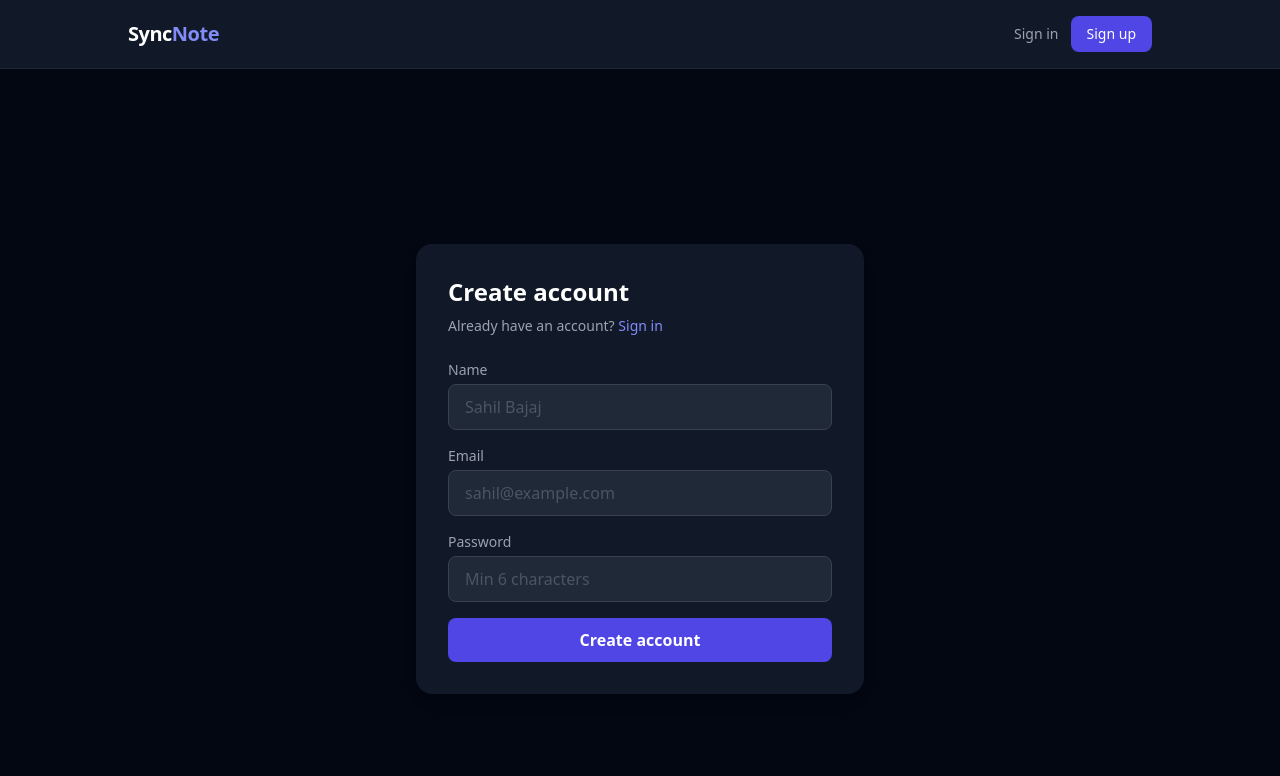
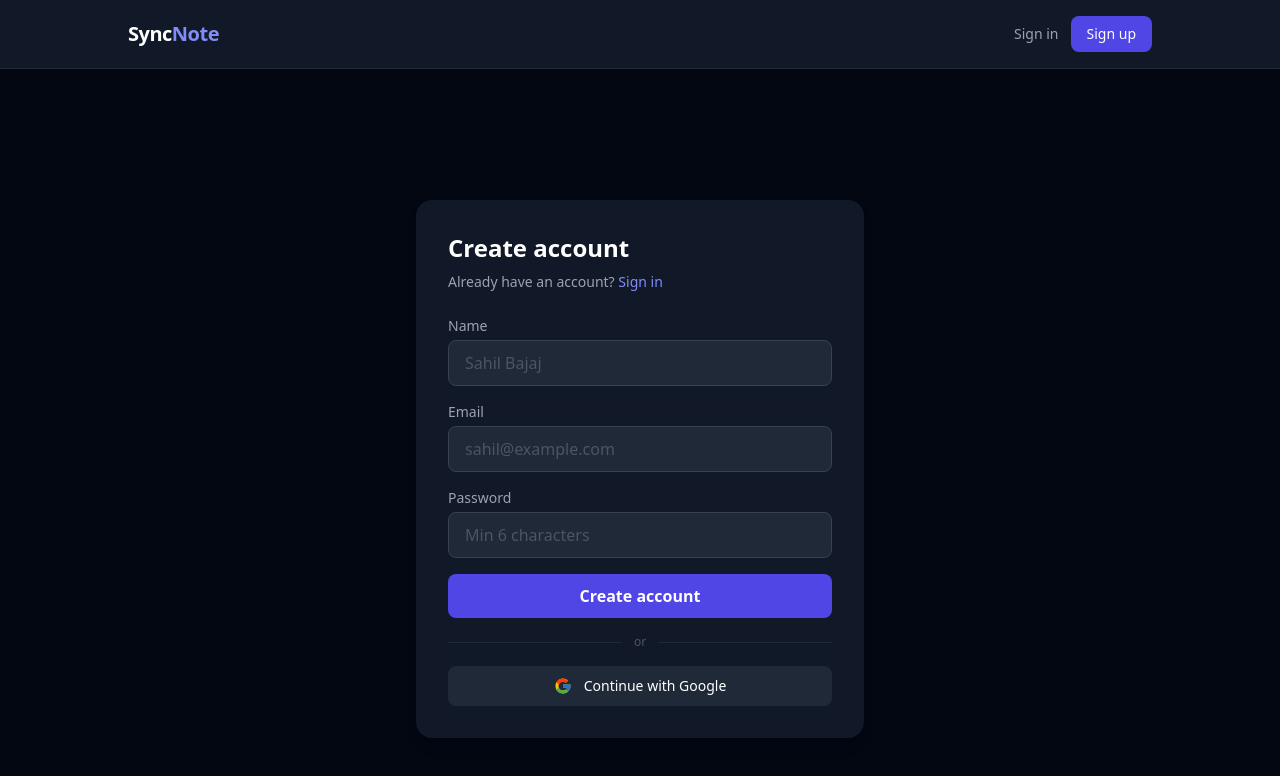
Before and after one commit to sahilbajaj2004/SyncNote, a React (Vite) app in the folder client/: page /register in a window 1280 px wide. Shown: the top 776 px of the page. Built offline with nearby package versions, Linux system fonts and the light colour scheme.

Commit message:
oAuth added in app

```diff
--- a/client/src/App.jsx
+++ b/client/src/App.jsx
@@ -5,6 +5,7 @@ import Register from "./pages/Register";
 import Dashboard from "./pages/Dashboard";
 import NoteEditor from "./pages/NoteEditor";
 import Navbar from "./components/Navbar";
+import AuthCallback from "./pages/AuthCallback";
 
 const ProtectedRoute = ({ children }) => {
   const { user } = useAuth();
@@ -18,6 +19,7 @@ const App = () => {
       <Routes>
         <Route path="/login" element={<Login />} />
         <Route path="/register" element={<Register />} />
+        <Route path="/auth/callback" element={<AuthCallback />} />
         <Route
           path="/dashboard"
           element={
--- /dev/null
+++ b/client/src/pages/AuthCallback.jsx
@@ -0,0 +1,29 @@
+import { useEffect } from "react";
+import { useNavigate } from "react-router-dom";
+import { useAuth } from "../context/AuthContext";
+
+const AuthCallback = () => {
+  const { login } = useAuth();
+  const navigate = useNavigate();
+
+  useEffect(() => {
+    const params = new URLSearchParams(window.location.search);
+    const token = params.get("token");
+    const user = params.get("user");
+
+    if (token && user) {
+      login(JSON.parse(decodeURIComponent(user)), token);
+      navigate("/dashboard");
+    } else {
+      navigate("/login?error=google_failed");
+    }
+  }, []);
+
+  return (
+    <div className="min-h-screen bg-gray-950 flex items-center justify-center">
+      <p className="text-gray-500">Signing you in...</p>
+    </div>
+  );
+};
+
+export default AuthCallback;
--- a/client/src/pages/Login.jsx
+++ b/client/src/pages/Login.jsx
@@ -81,6 +81,26 @@ const Login = () => {
           >
             {loading ? "Signing in..." : "Sign in"}
           </button>
+          {/* Divider */}
+          <div className="flex items-center gap-3 my-2">
+            <div className="flex-1 h-px bg-gray-800" />
+            <span className="text-gray-600 text-xs">or</span>
+            <div className="flex-1 h-px bg-gray-800" />
+          </div>
+
+          {/* Google Button */}
+          <a
+            href="http://localhost:5000/api/auth/google"
+            className="w-full flex items-center justify-center gap-3 bg-gray-800 hover:bg-gray-700 text-white text-sm font-medium py-2.5 rounded-lg transition"
+          >
+            <svg width="18" height="18" viewBox="0 0 48 48">
+              <path fill="#FFC107" d="M43.6 20H24v8h11.3C33.7 33.1 29.3 36 24 36c-6.6 0-12-5.4-12-12s5.4-12 12-12c3 0 5.8 1.1 7.9 3l5.7-5.7C34.1 6.5 29.3 4 24 4 12.9 4 4 12.9 4 24s8.9 20 20 20c11 0 20-9 20-20 0-1.3-.2-2.7-.4-4z" />
+              <path fill="#FF3D00" d="M6.3 14.7l6.6 4.8C14.7 16 19 13 24 13c3 0 5.8 1.1 7.9 3l5.7-5.7C34.1 6.5 29.3 4 24 4 16.3 4 9.7 8.3 6.3 14.7z" />
+              <path fill="#4CAF50" d="M24 44c5.2 0 9.9-1.9 13.5-5l-6.2-5.2C29.5 35.5 26.9 36 24 36c-5.2 0-9.7-2.9-11.9-7.2l-6.5 5C9.5 40.1 16.3 44 24 44z" />
+              <path fill="#1976D2" d="M43.6 20H24v8h11.3c-.8 2.3-2.3 4.2-4.3 5.5l6.2 5.2C41 35.3 44 30 44 24c0-1.3-.2-2.7-.4-4z" />
+            </svg>
+            Continue with Google
+          </a>
         </form>
       </div>
     </div>
--- a/client/src/pages/Register.jsx
+++ b/client/src/pages/Register.jsx
@@ -94,6 +94,26 @@ const Register = () => {
           >
             {loading ? "Creating account..." : "Create account"}
           </button>
+          {/* Divider */}
+          <div className="flex items-center gap-3 my-2">
+            <div className="flex-1 h-px bg-gray-800" />
+            <span className="text-gray-600 text-xs">or</span>
+            <div className="flex-1 h-px bg-gray-800" />
+          </div>
+
+          {/* Google Button */}
+          <a
+            href="http://localhost:5000/api/auth/google"
+            className="w-full flex items-center justify-center gap-3 bg-gray-800 hover:bg-gray-700 text-white text-sm font-medium py-2.5 rounded-lg transition"
+          >
+            <svg width="18" height="18" viewBox="0 0 48 48">
+              <path fill="#FFC107" d="M43.6 20H24v8h11.3C33.7 33.1 29.3 36 24 36c-6.6 0-12-5.4-12-12s5.4-12 12-12c3 0 5.8 1.1 7.9 3l5.7-5.7C34.1 6.5 29.3 4 24 4 12.9 4 4 12.9 4 24s8.9 20 20 20c11 0 20-9 20-20 0-1.3-.2-2.7-.4-4z" />
+              <path fill="#FF3D00" d="M6.3 14.7l6.6 4.8C14.7 16 19 13 24 13c3 0 5.8 1.1 7.9 3l5.7-5.7C34.1 6.5 29.3 4 24 4 16.3 4 9.7 8.3 6.3 14.7z" />
+              <path fill="#4CAF50" d="M24 44c5.2 0 9.9-1.9 13.5-5l-6.2-5.2C29.5 35.5 26.9 36 24 36c-5.2 0-9.7-2.9-11.9-7.2l-6.5 5C9.5 40.1 16.3 44 24 44z" />
+              <path fill="#1976D2" d="M43.6 20H24v8h11.3c-.8 2.3-2.3 4.2-4.3 5.5l6.2 5.2C41 35.3 44 30 44 24c0-1.3-.2-2.7-.4-4z" />
+            </svg>
+            Continue with Google
+          </a>
         </form>
       </div>
     </div>
```
